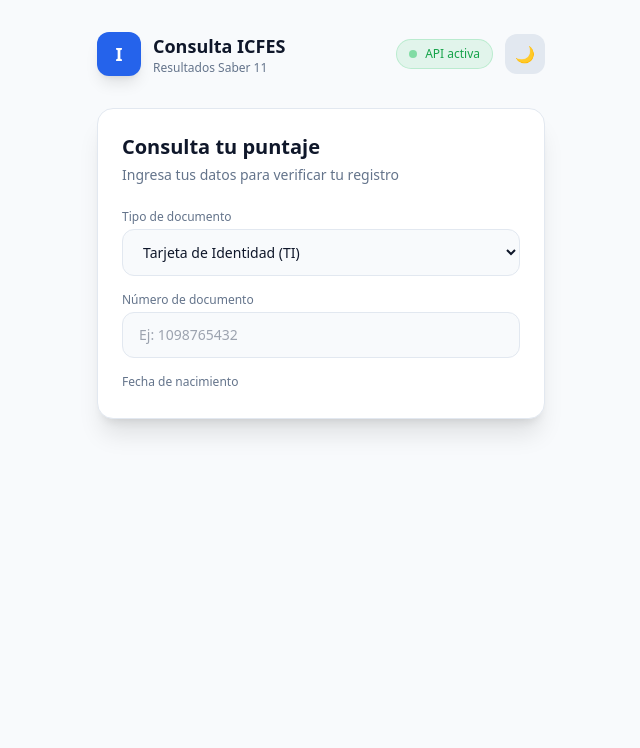
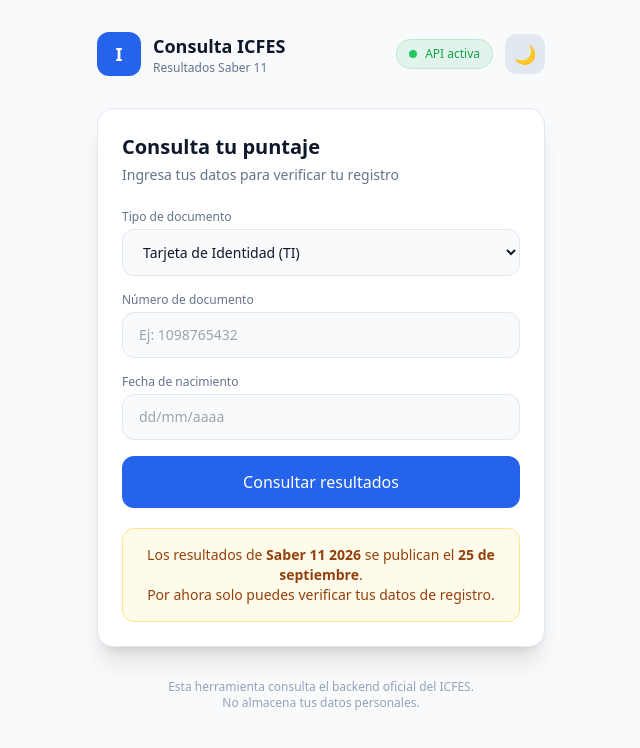
Before and after one commit to emanuelunk666/icfes-consulta2026, a website: page index.html in a window 1280 px wide. Shown: the whole page, without its empty margins (319-959 px from the left). Drawn offline with nearby package versions, Linux system fonts and the light colour scheme.

Commit message:
Update index.html

```diff
--- a/index.html
+++ b/index.html
@@ -10,18 +10,13 @@
       darkMode: 'class'
     }
   </script>
-  <style>
-    body {
-      transition: background-color 0.3s, color 0.3s;
-    }
-  </style>
 </head>
-<body class="min-h-screen bg-slate-50 text-slate-900 dark:bg-[#0f172a] dark:text-white flex flex-col items-center px-4 py-8 transition-colors">
+<body class="min-h-screen bg-slate-50 text-slate-900 dark:bg-[#0f172a] dark:text-white flex flex-col items-center px-4 py-8">
 
   <!-- Header -->
   <div class="w-full max-w-md flex items-center justify-between mb-8">
     <div class="flex items-center gap-3">
-      <div class="w-11 h-11 bg-blue-600 rounded-xl flex items-center justify-center font-bold text-lg text-white shadow-lg">
+      <div class="w-11 h-11 bg-blue-600 rounded-xl flex items-center justify-center font-bold text-lg text-white">
         I
       </div>
       <div>
@@ -31,29 +26,25 @@
     </div>
 
     <div class="flex items-center gap-3">
-      <!-- Indicador API -->
       <div class="hidden sm:flex items-center gap-2 text-xs bg-green-500/10 text-green-600 dark:text-green-400 px-3 py-1.5 rounded-full border border-green-500/20">
-        <span class="w-2 h-2 bg-green-500 rounded-full animate-pulse"></span>
+        <span class="w-2 h-2 bg-green-500 rounded-full"></span>
         API activa
       </div>
-
-      <!-- Botón modo claro/oscuro -->
-      <button onclick="toggleTheme()" class="w-10 h-10 rounded-xl bg-slate-200 dark:bg-slate-700 flex items-center justify-center hover:scale-105 transition">
+      <button onclick="toggleTheme()" class="w-10 h-10 rounded-xl bg-slate-200 dark:bg-slate-700 flex items-center justify-center text-lg">
         <span id="themeIcon">🌙</span>
       </button>
     </div>
   </div>
 
-  <!-- Card principal -->
+  <!-- Card -->
   <div class="w-full max-w-md bg-white dark:bg-[#1e293b] rounded-2xl p-6 shadow-xl border border-slate-200 dark:border-white/5">
     <h2 class="text-xl font-semibold mb-1">Consulta tu puntaje</h2>
     <p class="text-sm text-slate-500 dark:text-gray-400 mb-6">Ingresa tus datos para verificar tu registro</p>
 
-    <!-- Formulario -->
     <div class="space-y-4">
       <div>
         <label class="text-xs text-slate-500 dark:text-gray-400 mb-1 block">Tipo de documento</label>
-        <select id="tipoDocumento" class="w-full bg-slate-50 dark:bg-[#0f172a] border border-slate-200 dark:border-white/10 rounded-xl px-4 py-3 text-sm outline-none focus:border-blue-500 dark:text-white">
+        <select id="tipoDocumento" class="w-full bg-slate-50 dark:bg-[#0f172a] border border-slate-200 dark:border-white/10 rounded-xl px-4 py-3 text-sm">
           <option value="TI">Tarjeta de Identidad (TI)</option>
           <option value="CC">Cédula de Ciudadanía (CC)</option>
           <option value="CE">Cédula de Extranjería (CE)</option>
@@ -63,9 +54,117 @@
 
       <div>
         <label class="text-xs text-slate-500 dark:text-gray-400 mb-1 block">Número de documento</label>
-        <input id="numeroDocumento" type="text" placeholder="Ej: 1098765432"
-          class="w-full bg-slate-50 dark:bg-[#0f172a] border border-slate-200 dark:border-white/10 rounded-xl px-4 py-3 text-sm outline-none focus:border-blue-500 dark:text-white" />
+        <input id="numeroDocumento" type="text" placeholder="Ej: 1098765432" class="w-full bg-slate-50 dark:bg-[#0f172a] border border-slate-200 dark:border-white/10 rounded-xl px-4 py-3 text-sm" />
       </div>
 
       <div>
         <label class="text-xs text-slate-500 dark:text-gray-400 mb-1 block">Fecha de nacimiento</label>
+        <input id="fechaNacimiento" type="text" placeholder="dd/mm/aaaa" class="w-full bg-slate-50 dark:bg-[#0f172a] border border-slate-200 dark:border-white/10 rounded-xl px-4 py-3 text-sm" />
+      </div>
+
+      <button onclick="consultar()" id="btnConsultar" class="w-full bg-blue-600 hover:bg-blue-500 text-white font-medium py-3.5 rounded-xl">
+        Consultar resultados
+      </button>
+    </div>
+
+    <div class="mt-5 p-4 rounded-xl bg-amber-50 dark:bg-amber-500/10 border border-amber-200 dark:border-amber-500/20 text-amber-800 dark:text-amber-200 text-sm text-center">
+      Los resultados de <strong>Saber 11 2026</strong> se publican el <strong>25 de septiembre</strong>.
+      <br>Por ahora solo puedes verificar tus datos de registro.
+    </div>
+
+    <div id="error" class="hidden mt-4 p-3 rounded-xl bg-red-50 dark:bg-red-500/10 border border-red-200 dark:border-red-500/20 text-red-600 dark:text-red-300 text-sm text-center"></div>
+    <div id="resultados" class="mt-6 space-y-3 hidden"></div>
+  </div>
+
+  <p class="mt-8 text-xs text-slate-400 dark:text-gray-500 text-center">
+    Esta herramienta consulta el backend oficial del ICFES.<br>
+    No almacena tus datos personales.
+  </p>
+
+  <script>
+    function toggleTheme() {
+      document.documentElement.classList.toggle('dark');
+      const isDark = document.documentElement.classList.contains('dark');
+      document.getElementById('themeIcon').textContent = isDark ? '☀️' : '🌙';
+      localStorage.setItem('theme', isDark ? 'dark' : 'light');
+    }
+
+    // Cargar tema guardado
+    if (localStorage.getItem('theme') === 'dark') {
+      document.documentElement.classList.add('dark');
+      document.getElementById('themeIcon').textContent = '☀️';
+    }
+
+    async function consultar() {
+      const tipoDocumento = document.getElementById('tipoDocumento').value;
+      const numeroDocumento = document.getElementById('numeroDocumento').value.trim();
+      const fechaNacimiento = document.getElementById('fechaNacimiento').value.trim();
+      const btn = document.getElementById('btnConsultar');
+      const errorDiv = document.getElementById('error');
+      const resultadosDiv = document.getElementById('resultados');
+
+      errorDiv.classList.add('hidden');
+      resultadosDiv.classList.add('hidden');
+      resultadosDiv.innerHTML = '';
+
+      if (!numeroDocumento || !fechaNacimiento) {
+        errorDiv.textContent = 'Completa todos los campos';
+        errorDiv.classList.remove('hidden');
+        return;
+      }
+
+      btn.disabled = true;
+      btn.textContent = 'Consultando...';
+
+      try {
+        const res = await fetch('/api/consulta', {
+          method: 'POST',
+          headers: { 'Content-Type': 'application/json' },
+          body: JSON.stringify({
+            tipoDocumento,
+            numeroDocumento,
+            fechaNacimiento,
+            numeroRegistro: ''
+          })
+        });
+
+        const data = await res.json();
+
+        if (!res.ok) throw new Error(data.error || 'Error en la consulta');
+
+        const registros = data.datosAutenticacion || [];
+
+        if (registros.length === 0) {
+          errorDiv.textContent = 'No se encontraron registros con esos datos';
+          errorDiv.classList.remove('hidden');
+        } else {
+          resultadosDiv.innerHTML = `
+            <h3 class="text-sm font-medium text-slate-600 dark:text-gray-300 mb-3">
+              Se encontraron ${registros.length} registro(s)
+            </h3>
+            ${registros.map(item => `
+              <div class="bg-slate-50 dark:bg-[#0f172a] border border-slate-200 dark:border-white/10 rounded-xl p-4">
+                <div class="flex justify-between items-start mb-2">
+                  <span class="font-medium text-blue-600 dark:text-blue-400">${item.numeroRegistro || '—'}</span>
+                  <span class="text-xs text-slate-500 dark:text-gray-400">${item.anioExamen || ''} · Período ${item.periodoExamen || ''}</span>
+                </div>
+                <div class="text-xs text-slate-500 dark:text-gray-400 space-y-1">
+                  <p>Examen: ${item.datosParametros?.examen || 'Saber 11'}</p>
+                  <p>Nacimiento: ${item.datosParametros?.fechaNacimiento || fechaNacimiento}</p>
+                </div>
+              </div>
+            `).join('')}
+          `;
+          resultadosDiv.classList.remove('hidden');
+        }
+      } catch (err) {
+        errorDiv.textContent = err.message || 'Error al consultar';
+        errorDiv.classList.remove('hidden');
+      } finally {
+        btn.disabled = false;
+        btn.textContent = 'Consultar resultados';
+      }
+    }
+  </script>
+</body>
+</html>
```
